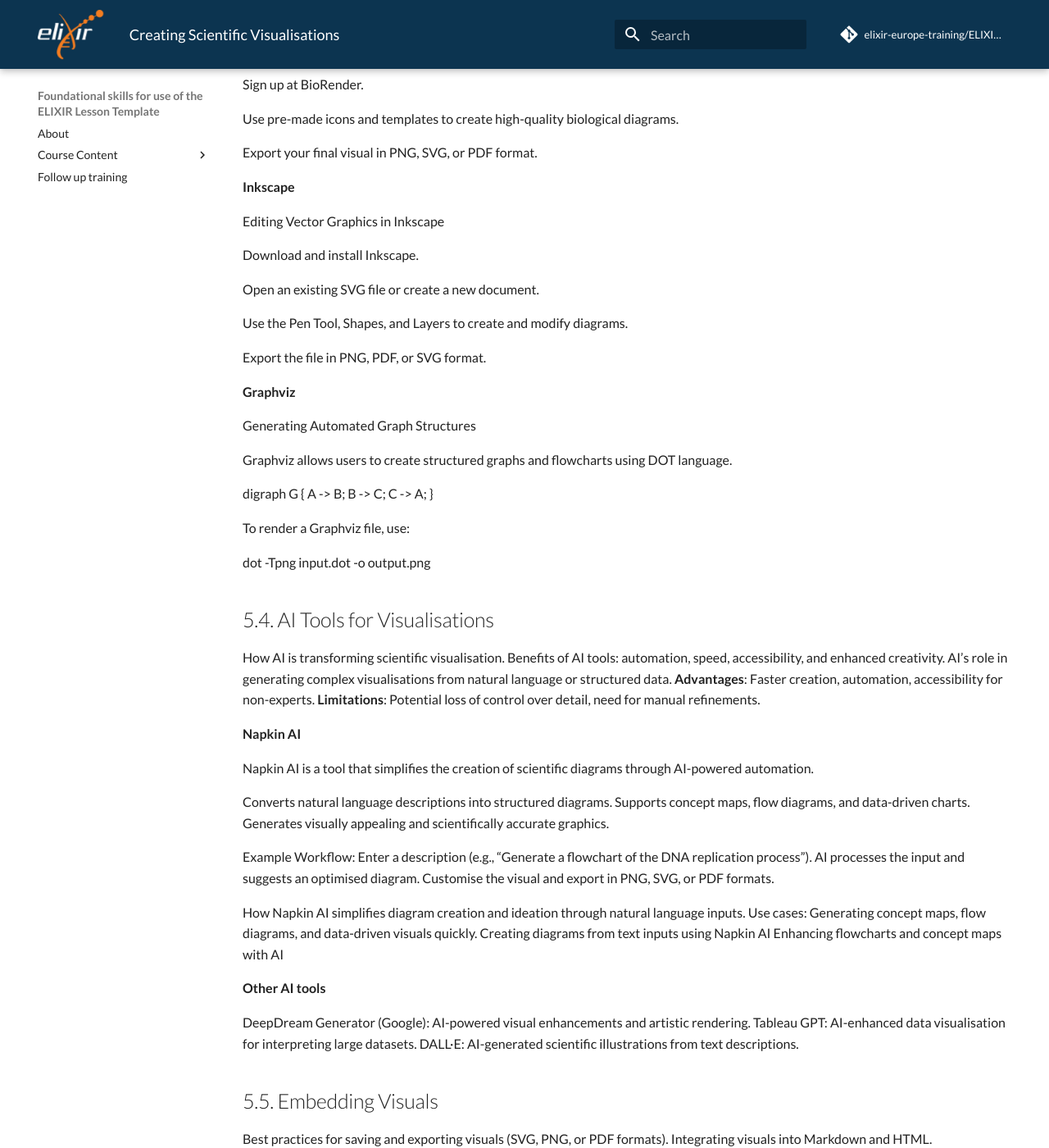
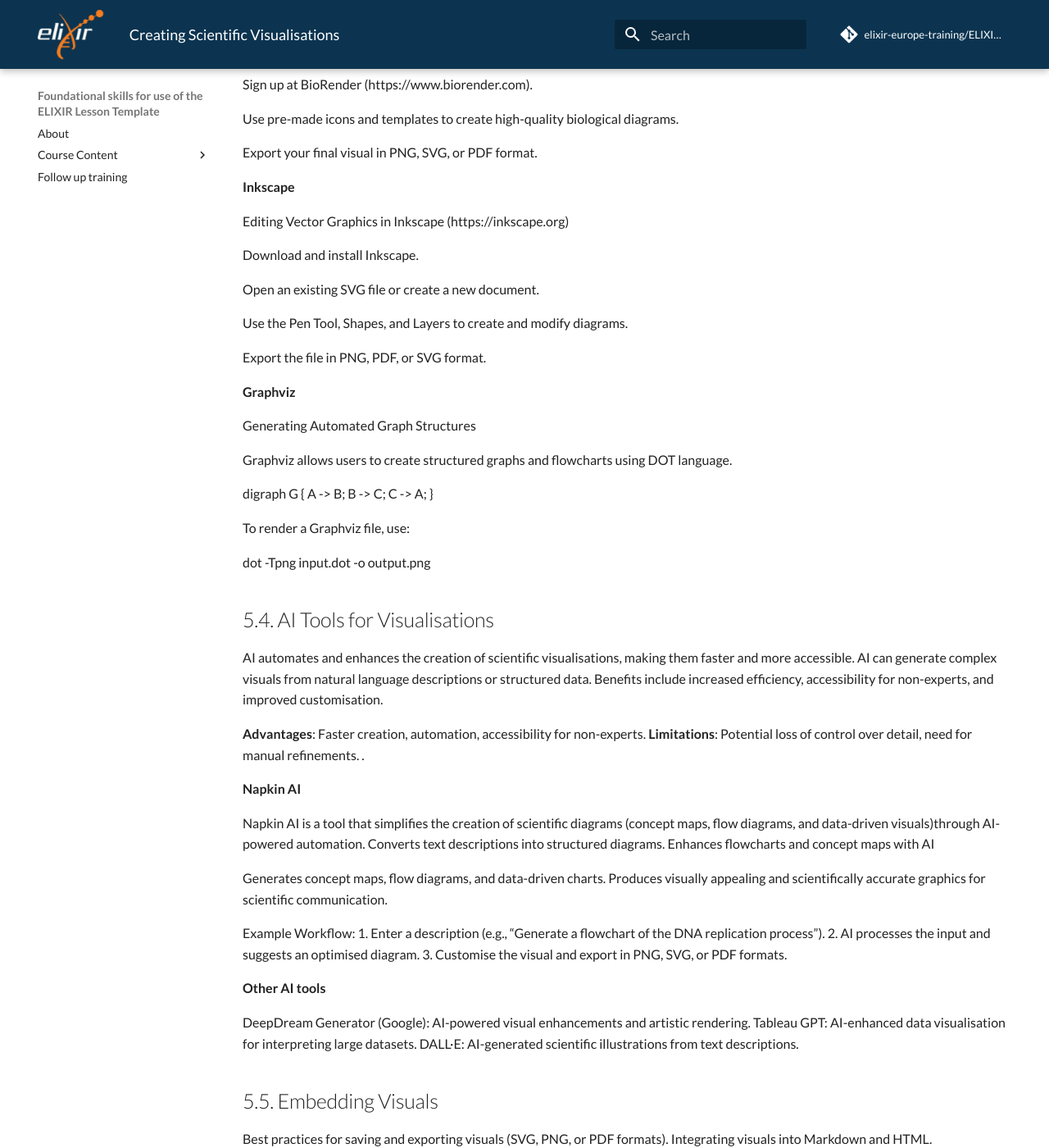
Before and after one commit to elixir-europe-training/ELIXIR-TrP-Fundations-LessonTemplate, an MkDocs documentation site: the page built from docs/chapters/chapter_05.md, in a window 1280 px wide and 1400 px high, scrolled down 2326 px. Shown: the whole window at 82% size. Built offline with MkDocs 1.6.1 and Material for MkDocs 9.7.7, drawn with Linux system fonts in a browser that asks for light colours; comment, search, counter and statistics services are not loaded.

Commit message:
Update chapter_05.md

```diff
--- a/docs/chapters/chapter_05.md
+++ b/docs/chapters/chapter_05.md
@@ -93,7 +93,7 @@
 
 BioRender is an intuitive online platform for creating scientific illustrations. To use it:
 
-Sign up at BioRender.
+Sign up at BioRender (https://www.biorender.com).
 
 Use pre-made icons and templates to create high-quality biological diagrams.
 
@@ -101,7 +101,7 @@
 
 **Inkscape**
 
-Editing Vector Graphics in Inkscape
+Editing Vector Graphics in Inkscape (https://inkscape.org)
 
 Download and install Inkscape.
 
@@ -129,30 +129,27 @@
 
 
 ## 5.4. AI Tools for Visualisations
+AI automates and enhances the creation of scientific visualisations, making them faster and more accessible.
+AI can generate complex visuals from natural language descriptions or structured data.
+Benefits include increased efficiency, accessibility for non-experts, and improved customisation.
 
-How AI is transforming scientific visualisation.
-Benefits of AI tools: automation, speed, accessibility, and enhanced creativity.
-AI's role in generating complex visualisations from natural language or structured data.
+
 **Advantages**: Faster creation, automation, accessibility for non-experts.
 **Limitations**: Potential loss of control over detail, need for manual refinements.
+.
 
 **Napkin AI**
 
-Napkin AI is a tool that simplifies the creation of scientific diagrams through AI-powered automation.
+Napkin AI is a tool that simplifies the creation of scientific diagrams (concept maps, flow diagrams, and data-driven visuals)through AI-powered automation.
+Converts text descriptions into structured diagrams. Enhances flowcharts and concept maps with AI
 
-Converts natural language descriptions into structured diagrams.
-Supports concept maps, flow diagrams, and data-driven charts.
-Generates visually appealing and scientifically accurate graphics.
+Generates concept maps, flow diagrams, and data-driven charts.
+Produces visually appealing and scientifically accurate graphics for scientific communication.
 
 Example Workflow:
-Enter a description (e.g., "Generate a flowchart of the DNA replication process").
-AI processes the input and suggests an optimised diagram.
-Customise the visual and export in PNG, SVG, or PDF formats.
-
-How Napkin AI simplifies diagram creation and ideation through natural language inputs.
-Use cases: Generating concept maps, flow diagrams, and data-driven visuals quickly.
-Creating diagrams from text inputs using Napkin AI
-Enhancing flowcharts and concept maps with AI
+1. Enter a description (e.g., "Generate a flowchart of the DNA replication process").
+2. AI processes the input and suggests an optimised diagram.
+3. Customise the visual and export in PNG, SVG, or PDF formats.
 
 **Other AI tools**
 
@@ -160,6 +157,7 @@
 Tableau GPT: AI-enhanced data visualisation for interpreting large datasets.
 DALL·E: AI-generated scientific illustrations from text descriptions.
 
+
 ## 5.5. Embedding Visuals
 
 Best practices for saving and exporting visuals (SVG, PNG, or PDF formats).
```
